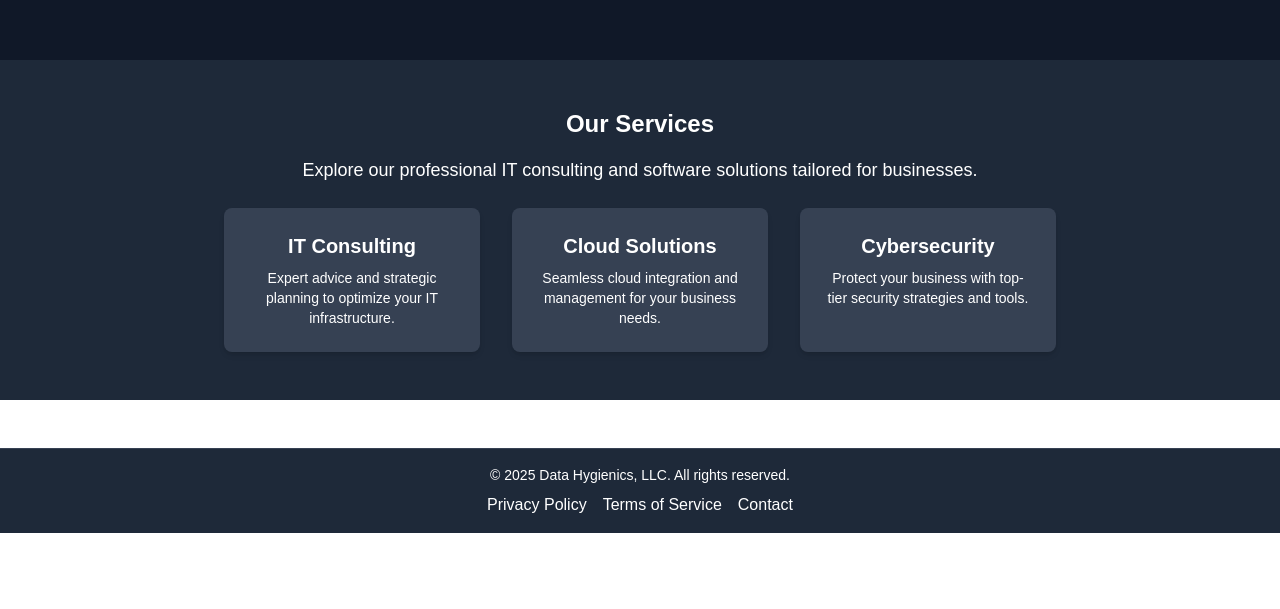
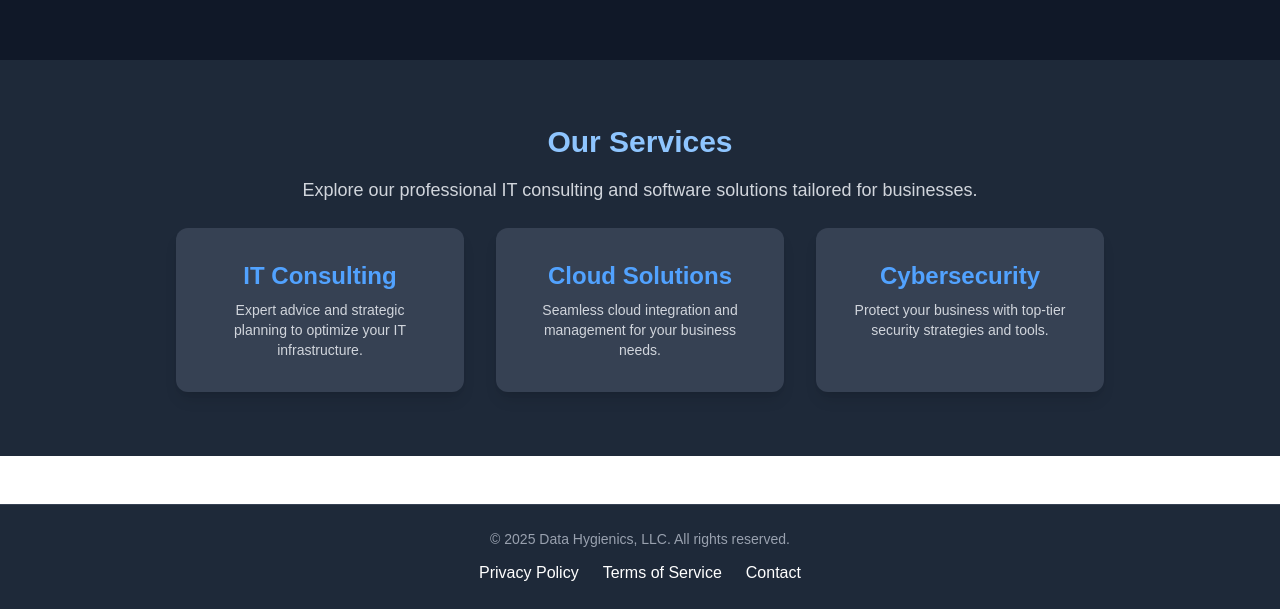
Before and after one commit to jhuntermontell/my-website, a Next.js app: page / in a window 1280 px wide. Shown: the part 800-1409 px from the top of the page. Before the commit the page ends 1333 px from the top, so only its background shows below. Built offline with nearby package versions, Linux system fonts and the light colour scheme.

Commit message:
Added navbar to contact page

```diff
--- a/app/contact/page.js
+++ b/app/contact/page.js
@@ -1,5 +1,6 @@
 "use client";
 import { useState } from "react";
+import Navbar from "../components/Navbar"; // Ensure the Navbar is imported
 
 export default function Contact() {
   const [formData, setFormData] = useState({
@@ -32,6 +33,8 @@ export default function Contact() {
   };
 
   return (
+    <>
+      <Navbar /> {/* ✅ Navbar is added here so navigation is available */}
       <div className="flex flex-col items-center justify-center min-h-screen bg-gray-900 text-white p-8">
         <h1 className="text-4xl font-bold mb-6">Contact Us</h1>
         <form
@@ -80,5 +83,6 @@ export default function Contact() {
         </form>
         {status && <p className="mt-4 text-sm text-gray-300">{status}</p>}
       </div>
+    </>
   );
 }
--- a/app/page.js
+++ b/app/page.js
@@ -5,54 +5,58 @@ export default function Home() {
     <>
       <Navbar />
       <main className="flex flex-col items-center justify-center min-h-screen bg-gray-900 text-white p-8 pt-12">
-        <h1 className="text-4xl font-bold">Welcome to Data Hygienics</h1>
-        <p className="text-lg mt-4">
+        <h1 className="text-5xl font-extrabold text-blue-400 drop-shadow-lg">
+          Welcome to Data Hygienics
+        </h1>
+        <p className="text-xl mt-4 text-gray-300 max-w-2xl text-center">
           Professional IT Consulting & Software Solutions
         </p>
       </main>
 
-      <section className="w-full bg-gray-800 text-white py-12 text-center">
-        <h2 className="text-2xl font-semibold">Our Services</h2>
-        <p className="mt-4 text-lg">
+      <section className="w-full bg-gray-800 text-white py-16 text-center">
+        <h2 className="text-3xl font-semibold text-blue-300">Our Services</h2>
+        <p className="mt-4 text-lg text-gray-300">
           Explore our professional IT consulting and software solutions tailored
           for businesses.
         </p>
         <div className="flex justify-center gap-8 mt-6 flex-wrap">
-          <div className="bg-gray-700 p-6 rounded-lg shadow-md w-64">
-            <h3 className="text-xl font-bold">IT Consulting</h3>
-            <p className="mt-2 text-sm">
+          <div className="bg-gray-700 p-8 rounded-xl shadow-lg w-72 transform transition hover:scale-105">
+            <h3 className="text-2xl font-bold text-blue-400">IT Consulting</h3>
+            <p className="mt-2 text-sm text-gray-300">
               Expert advice and strategic planning to optimize your IT
               infrastructure.
             </p>
           </div>
-          <div className="bg-gray-700 p-6 rounded-lg shadow-md w-64">
-            <h3 className="text-xl font-bold">Cloud Solutions</h3>
-            <p className="mt-2 text-sm">
+          <div className="bg-gray-700 p-8 rounded-xl shadow-lg w-72 transform transition hover:scale-105">
+            <h3 className="text-2xl font-bold text-blue-400">
+              Cloud Solutions
+            </h3>
+            <p className="mt-2 text-sm text-gray-300">
               Seamless cloud integration and management for your business needs.
             </p>
           </div>
-          <div className="bg-gray-700 p-6 rounded-lg shadow-md w-64">
-            <h3 className="text-xl font-bold">Cybersecurity</h3>
-            <p className="mt-2 text-sm">
+          <div className="bg-gray-700 p-8 rounded-xl shadow-lg w-72 transform transition hover:scale-105">
+            <h3 className="text-2xl font-bold text-blue-400">Cybersecurity</h3>
+            <p className="mt-2 text-sm text-gray-300">
               Protect your business with top-tier security strategies and tools.
             </p>
           </div>
         </div>
       </section>
 
-      <footer className="w-full bg-gray-800 text-white py-4 mt-12 text-center border-t border-gray-700">
-        <p className="text-sm">
+      <footer className="w-full bg-gray-800 text-white py-6 mt-12 text-center border-t border-gray-700">
+        <p className="text-sm text-gray-400">
           &copy; {new Date().getFullYear()} Data Hygienics, LLC. All rights
           reserved.
         </p>
-        <div className="flex justify-center gap-4 mt-2">
-          <a href="#" className="hover:underline hover:text-gray-400">
+        <div className="flex justify-center gap-6 mt-3">
+          <a href="#" className="hover:underline hover:text-blue-300">
             Privacy Policy
           </a>
-          <a href="#" className="hover:underline hover:text-gray-400">
+          <a href="#" className="hover:underline hover:text-blue-300">
             Terms of Service
           </a>
-          <a href="#" className="hover:underline hover:text-gray-400">
+          <a href="#" className="hover:underline hover:text-blue-300">
             Contact
           </a>
         </div>
```
Lines whose indentation alone changed are shown as unchanged.
